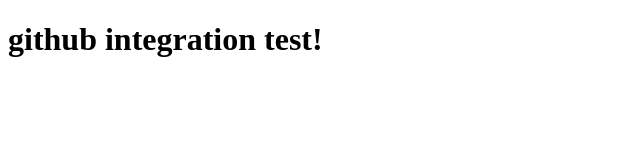
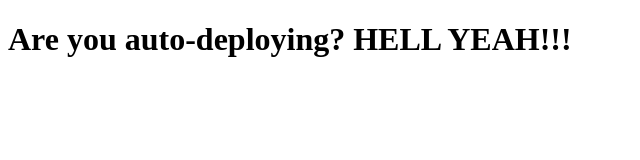
Before and after one commit to jhshim85/github-integration-test, a plain HTML site: page index.html in a window 1280 px wide. Shown: the whole page, without its empty margins (0-640 px from the left). Drawn offline with Linux system fonts and the light colour scheme.

Commit message:
added text

```diff
--- a/index.html
+++ b/index.html
@@ -7,6 +7,6 @@
   <title>Document</title>
 </head>
 <body>
-  <h1>github integration test!</h1>
+  <h1>Are you auto-deploying? HELL YEAH!!!</h1>
 </body>
 </html>
```
